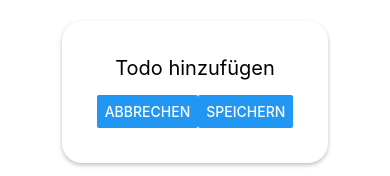
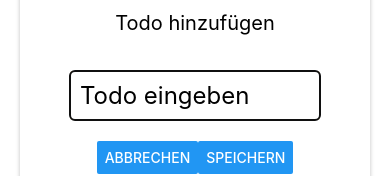
Before and after one commit to behrends/TodosReactNative2025, a React Native app: screen / in a window 390 px wide. Both pictures are taken after a click on the button "TODO HINZUFÜGEN". Shown: the part 341-517 px from the top of the page. Built offline with nearby package versions, Linux system fonts and the light colour scheme.

Commit message:
TextInput im Modal

```diff
--- a/components/TodoModal.jsx
+++ b/components/TodoModal.jsx
@@ -1,4 +1,11 @@
-import { Button, Modal, StyleSheet, Text, View } from 'react-native';
+import {
+  Button,
+  Modal,
+  StyleSheet,
+  TextInput,
+  Text,
+  View,
+} from 'react-native';
 
 export default function TodoModal({ visible, onCancel }) {
   return (
@@ -10,6 +17,10 @@ export default function TodoModal({ visible, onCancel }) {
       <View style={styles.container}>
         <View style={styles.content}>
           <Text style={styles.text}>Todo hinzufügen</Text>
+          <TextInput
+            style={styles.input}
+            placeholder="Todo eingeben"
+          />
           <View style={styles.buttons}>
             <Button title="Abbrechen" onPress={onCancel} />
             <Button title="Speichern" onPress={() => {}} />
@@ -50,4 +61,13 @@ const styles = StyleSheet.create({
   buttons: {
     flexDirection: 'row',
   },
+  input: {
+    borderWidth: 1,
+    borderColor: 'orange',
+    borderRadius: 5,
+    fontSize: 24,
+    padding: 10,
+    marginVertical: 20,
+    width: '90%',
+  },
 });
```
